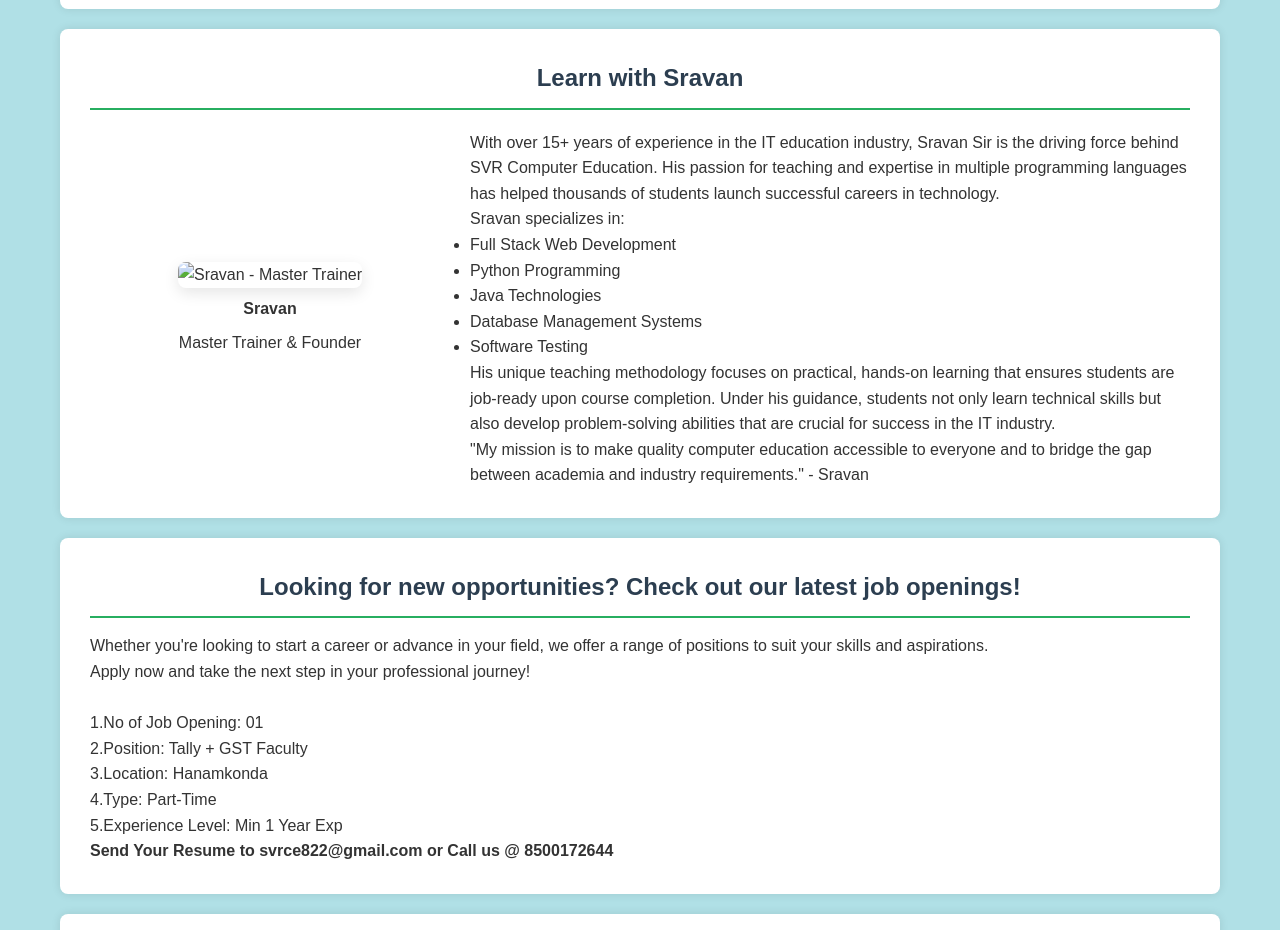
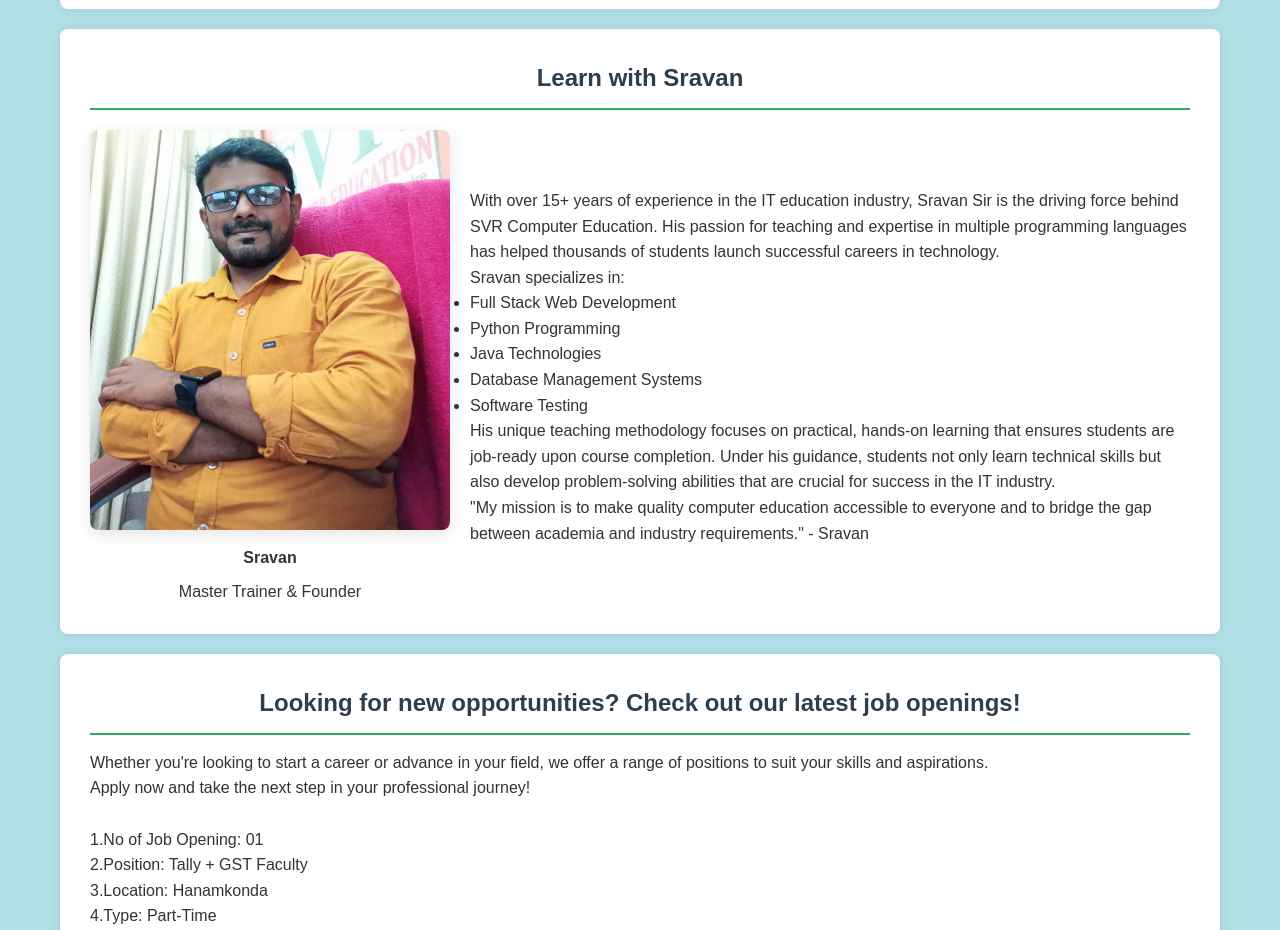
Before and after one commit to Sravan0108/SVRCOMPUTERS, a plain HTML site: page index.html in a window 1280 px wide. Shown: the part 7777-8707 px from the top of the page. Drawn offline with Linux system fonts and the light colour scheme.

Commit message:
Add files via upload

```diff
--- a/index.html
+++ b/index.html
@@ -853,7 +853,7 @@
 
                 <div class="sravan-section">
                     <div class="sravan-image">
-                        <img src="mywebsite/images/sravan.jpg" alt="Sravan - Master Trainer" width="400" height="400">
+                        <img src="mywebsite/images/asravan.jpeg" alt="Sravan - Master Trainer" width="400" height="400">
                         <h3>Sravan </h3>
                         <p>Master Trainer & Founder</p>
                     </div>
```
